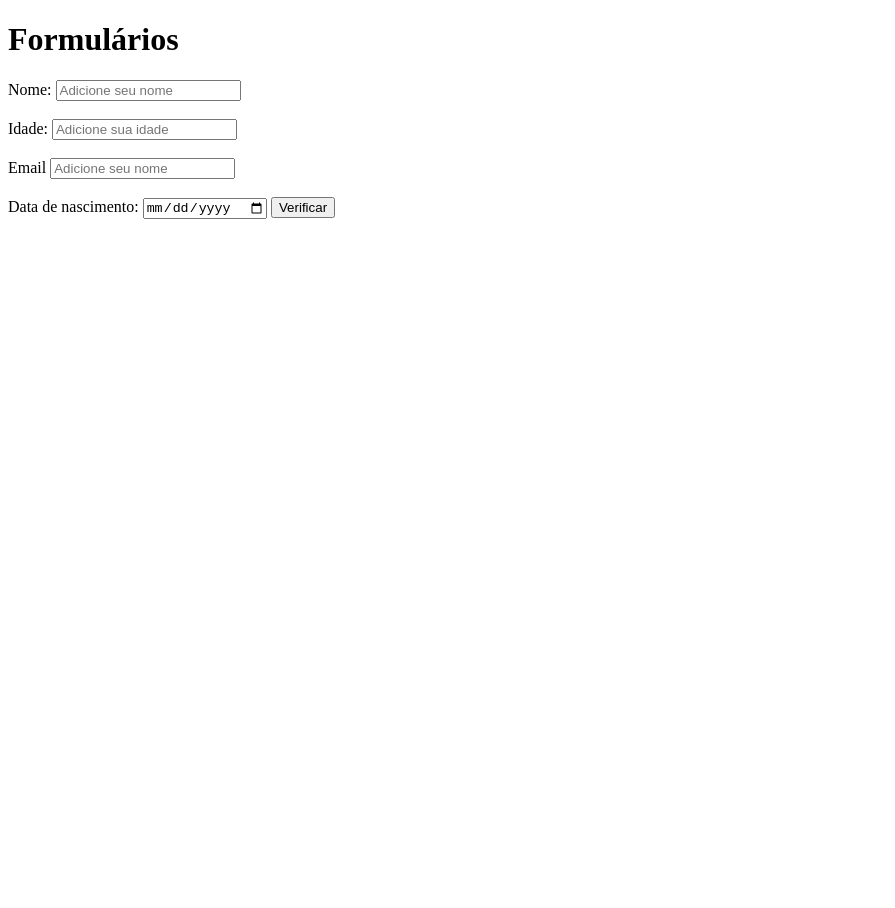
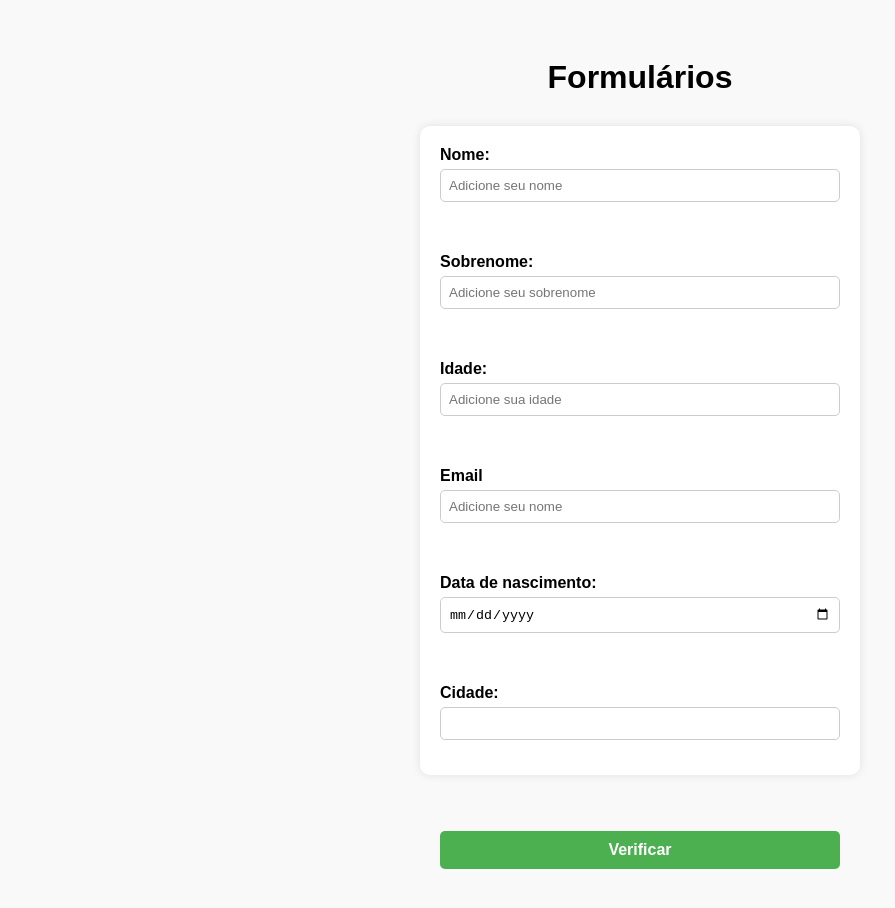
Before and after one commit to AntonioFernando0/UFBA-TOMORROW, a plain HTML site: page Atividades/ex03/index.html in a window 1280 px wide. Shown: the whole page, without its empty margins (0-895 px from the left). Before the commit the page ends 800 px from the top, so only its background shows below. Drawn offline with Linux system fonts and the light colour scheme.

Commit message:
Formulários
Aplicando conceitos que foram passados pelo professor da UFBA, Claudio Silva no curso de JavaScript.

```diff
--- /dev/null
+++ b/Atividades/ex03/index.css
@@ -0,0 +1,60 @@
+body {
+  font-family: Arial, sans-serif;
+  background-color: #f9f9f9;
+  padding: 30px;
+}
+
+h1 {
+  text-align: center;
+  margin-bottom: 30px;
+}
+
+.form-group {
+  max-width: 400px;
+  margin: 0 auto;
+  background-color: #fff;
+  padding: 20px;
+  border-radius: 10px;
+  box-shadow: 0 0 10px rgba(0, 0, 0, 0.1);
+}
+
+.form-group label {
+  display: block;
+  margin-bottom: 15px;
+  font-weight: bold;
+}
+
+.form-group input {
+  width: 100%;
+  padding: 8px;
+  margin-top: 5px;
+  border: 1px solid #ccc;
+  border-radius: 5px;
+  box-sizing: border-box;
+}
+
+button {
+  display: block;
+  width: 100%;
+  max-width: 400px;
+  margin: 20px auto;
+  padding: 10px;
+  font-size: 16px;
+  font-weight: bold;
+  background-color: #4CAF50;
+  color: white;
+  border: none;
+  border-radius: 5px;
+  cursor: pointer;
+}
+
+button:hover {
+  background-color: #45a049;
+}
+
+#container {
+  max-width: 400px;
+  margin: 0 auto;
+  text-align: center;
+  padding-top: 10px;
+}
--- a/Atividades/ex03/index.html
+++ b/Atividades/ex03/index.html
@@ -3,12 +3,17 @@
 <head>
     <meta charset="UTF-8">
     <meta name="viewport" content="width=device-width, initial-scale=1.0">
+    <link rel="stylesheet" href="index.css">
     <title>Pegando elementos</title>
 </head>
 <body>
     <h1>Formulários</h1>
 
+ <div class="form-group" >
      <label for="Nome">Nome: <input type="text" name="nome" id="nome" placeholder="Adicione seu nome"> </label>
+     <br>
+     <br>
+     <label for="Sobrenome">Sobrenome: <input type="text" name="sobrenome" id=" sobrenome" placeholder="Adicione seu sobrenome"> </label>
      <br>
      <br>
      <label for="Nome">Idade: <input type="text" name="idade" id="idade" placeholder="Adicione sua idade"> </label>
@@ -18,10 +23,16 @@
      <br>
      <br>
      <label for="Nome">Data de nascimento: <input type="date" name="nasc" id="nasc" placeholder="Data de Nascimento"> </label>
+     <br>
+     <br>
+     <label for="Nome">Cidade: <input type="text" name="cidade" id="cidade" placeholder=""> </label>
 
-
+ </div>
+<br>
+<br>
  <button onclick="enviar()" >Verificar</button>
 
+ <div id="container" ></div>
 
 
  <script src="index.js"></script>
--- a/Atividades/ex03/index.js
+++ b/Atividades/ex03/index.js
@@ -1,17 +1,30 @@
 
 
 function enviar() {
-  let nome = document.getElementById("nome").value;
+    let nome = document.getElementById("nome").value.trim();
     let idade = document.getElementById("idade").value;
     let email = document.getElementById("email").value;
     let date = document.getElementById("nasc").value
+
 
     let soLetras = /^[A-Za-zÀ-ÿ\s]+$/
 
     if(nome === "" || !soLetras.test(nome)){
 
-        alert("Erro: Por favor, digite um nome válido (somente letras)")}else{
+        alert("Erro: Por favor, digite um nome válido (somente letras)");
 
-            alert(nome + idade + email + date)
-        }
+        return;
 }
+
+const p = document.createElement("p");
+p.textContent = `Nome: ${nome}, Idade: ${idade}, Email: ${email}, Data de Nascimento: ${date}.`;
+document.getElementById("container").appendChild(p);
+
+//Limpar todos os dados.
+
+    document.getElementById("nome").value = "";
+    document.getElementById("idade").value = "";
+    document.getElementById("email").value = "";
+    document.getElementById("nasc").value = "";
+
+}
```
Lines whose indentation alone changed are shown as unchanged.
